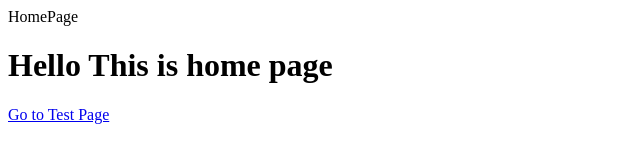
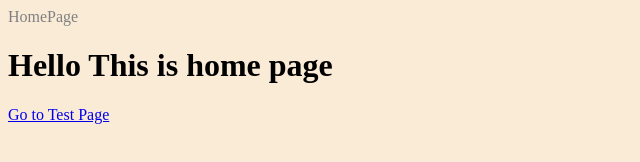
Before and after one commit to tquoctuan97/gatsby-hello-world, a Gatsby site: page / in a window 1280 px wide. Shown: the whole page, without its empty margins (0-640 px from the left). Built offline with nearby package versions, Linux system fonts and the light colour scheme; Gatsby itself is replaced by a stand-in of ours.

Commit message:
Add Global Style and Module CSS

```diff
--- /dev/null
+++ b/gatsby-browser.js
@@ -0,0 +1 @@
+import "./src/styles/global.css"
--- a/src/components/header.js
+++ b/src/components/header.js
@@ -1,3 +1,6 @@
 import React from "react"
+import headerStyles from "./header.module.css"
 
-export default props => <header>{props.title}</header>
+export default props => (
+  <header className={headerStyles.header}>{props.title}</header>
+)
--- /dev/null
+++ b/src/components/header.module.css
@@ -0,0 +1,3 @@
+header {
+  color: gray;
+}
--- /dev/null
+++ b/src/styles/global.css
@@ -0,0 +1,3 @@
+html {
+  background-color: antiquewhite;
+}
```
